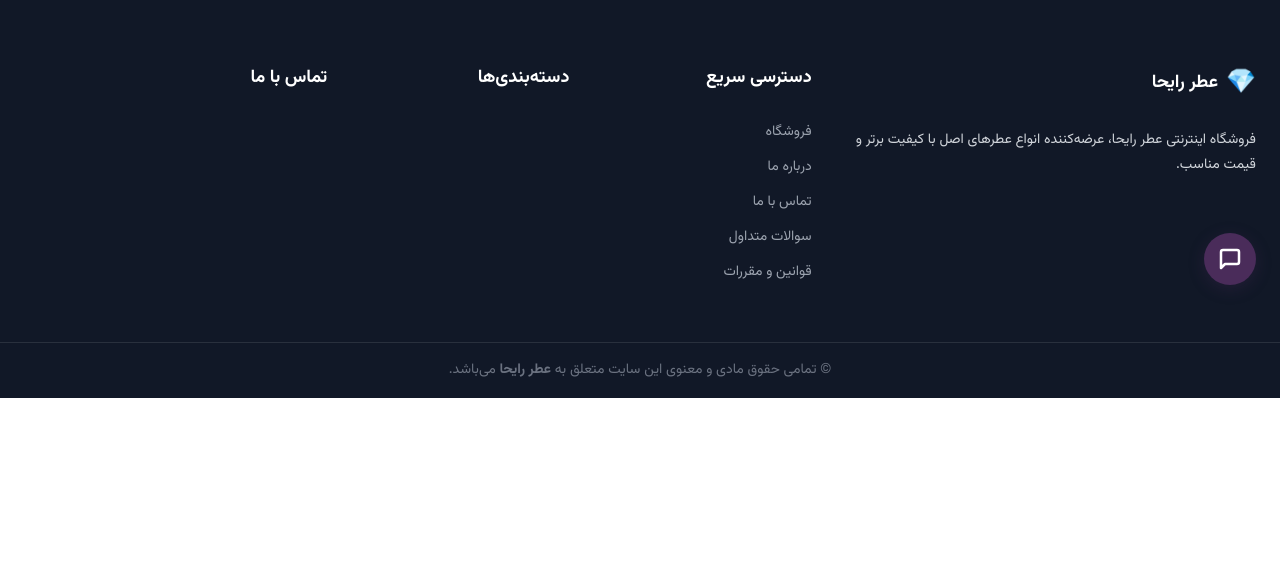
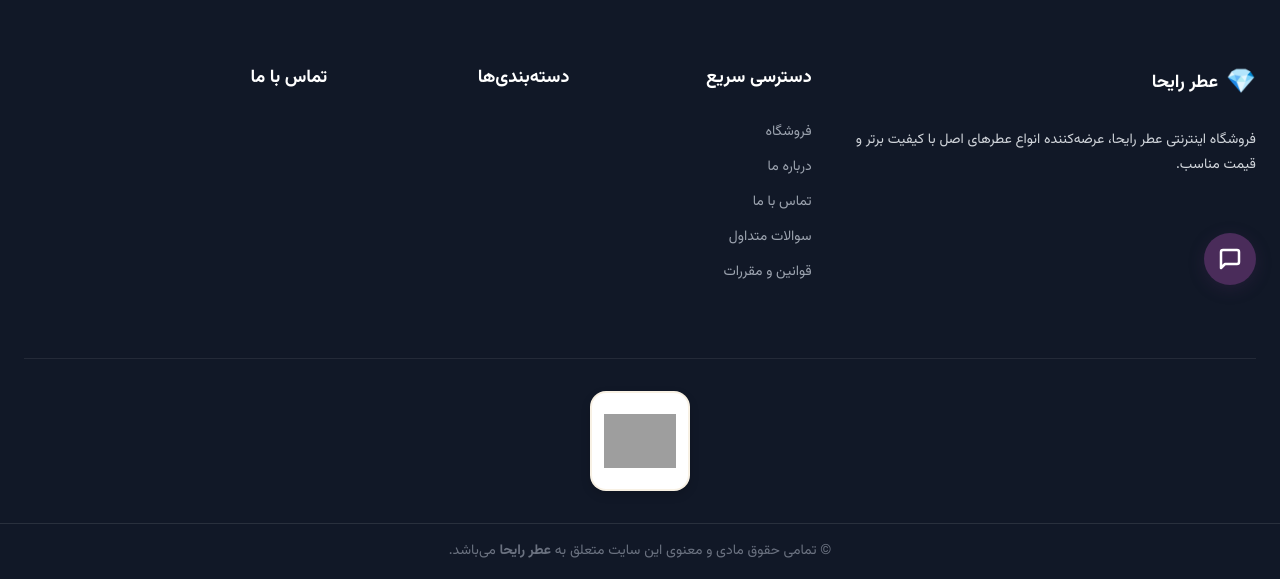
Before and after one commit to PyMohsen/RayhaPerfume, a Django app: page /accounts/addresses/ in a window 1280 px wide. Shown: the part 491-1070 px from the top of the page. Before the commit the page ends 889 px from the top, so only its background shows below. Run offline with Django 5.2, Linux system fonts and the light colour scheme; the visitor is signed in with stand-in values (Sample User, id 1); data comes from the database, SQL or seed files in the repository; data that the repository does not hold is empty; grey boxes are pictures that could not be loaded.

Commit message:
add Enamad to website

```diff
--- a/apps/core/views.py
+++ b/apps/core/views.py
@@ -1,11 +1,13 @@
 from django.contrib import messages
 from django.shortcuts import render, redirect
+from django.views.decorators.clickjacking import xframe_options_exempt
 
 from apps.products.models import Perfume, Gender, Nature, Taste, Season
 from .forms import ContactForm
 from .models import SiteSettings, Slider, FAQ
 
 
+@xframe_options_exempt
 def home_view(request):
     """صفحه اصلی"""
     sliders = Slider.objects.filter(is_active=True)
--- a/static/css/style.css
+++ b/static/css/style.css
@@ -1128,6 +1128,78 @@ textarea.form-input {
     font-size: var(--font-size-sm);
 }
 
+/* ---------- Trust Badges ---------- */
+.footer-trust-badges {
+    display: flex;
+    justify-content: center;
+    align-items: center;
+    gap: var(--space-6);
+    padding-top: var(--space-8);
+    padding-bottom: var(--space-8);
+    border-top: 1px solid rgba(255, 255, 255, 0.08);
+    margin-top: var(--space-4);
+}
+
+.badge-card {
+    background: var(--white);
+    border: 2px solid rgba(204, 160, 75, 0.15);
+    border-radius: var(--radius-xl);
+    padding: var(--space-3);
+    display: flex;
+    align-items: center;
+    justify-content: center;
+    transition: all 0.4s cubic-bezier(0.165, 0.84, 0.44, 1);
+    box-shadow: 0 4px 10px rgba(0, 0, 0, 0.15);
+    width: 100px;
+    height: 100px;
+    cursor: pointer;
+    position: relative;
+    overflow: hidden;
+}
+
+/* Shimmer shine effect */
+.badge-card::before {
+    content: '';
+    position: absolute;
+    top: -50%;
+    left: -60%;
+    width: 20%;
+    height: 200%;
+    background: linear-gradient(
+        to right,
+        rgba(255, 255, 255, 0) 0%,
+        rgba(255, 255, 255, 0.3) 50%,
+        rgba(255, 255, 255, 0) 100%
+    );
+    transform: rotate(30deg);
+    transition: all 0.6s ease;
+    pointer-events: none;
+    opacity: 0;
+}
+
+.badge-card:hover {
+    transform: translateY(-6px) scale(1.05);
+    border-color: var(--accent);
+    box-shadow: 0 12px 24px rgba(204, 160, 75, 0.3);
+}
+
+.badge-card:hover::before {
+    left: 140%;
+    opacity: 1;
+    transition: all 0.8s ease;
+}
+
+.badge-card img {
+    max-width: 100%;
+    max-height: 100%;
+    object-fit: contain;
+    transition: transform 0.4s ease;
+}
+
+.badge-card:hover img {
+    transform: scale(1.06);
+}
+
 /* ---------- Utilities ---------- */
 .mb-3 { margin-bottom: var(--space-3); }
 .d-inline { display: inline; }
--- a/templates/partials/_footer.html
+++ b/templates/partials/_footer.html
@@ -74,6 +74,13 @@
                 </ul>
             </div>
         </div>
+
+        <!-- Trust Badges -->
+        <div class="footer-trust-badges">
+            <a referrerpolicy='origin' target='_blank' href='https://trustseal.enamad.ir/?id=756175&Code=decJ0Imf5UOIzLoraMwjFawNHSu7H1GN' class="badge-card">
+                <img referrerpolicy='origin' src='https://trustseal.enamad.ir/logo.aspx?id=756175&Code=decJ0Imf5UOIzLoraMwjFawNHSu7H1GN' alt='نماد اعتماد الکترونیکی عطر رایحا' code='decJ0Imf5UOIzLoraMwjFawNHSu7H1GN'>
+            </a>
+        </div>
     </div>
 
     <!-- Copyright -->
```
